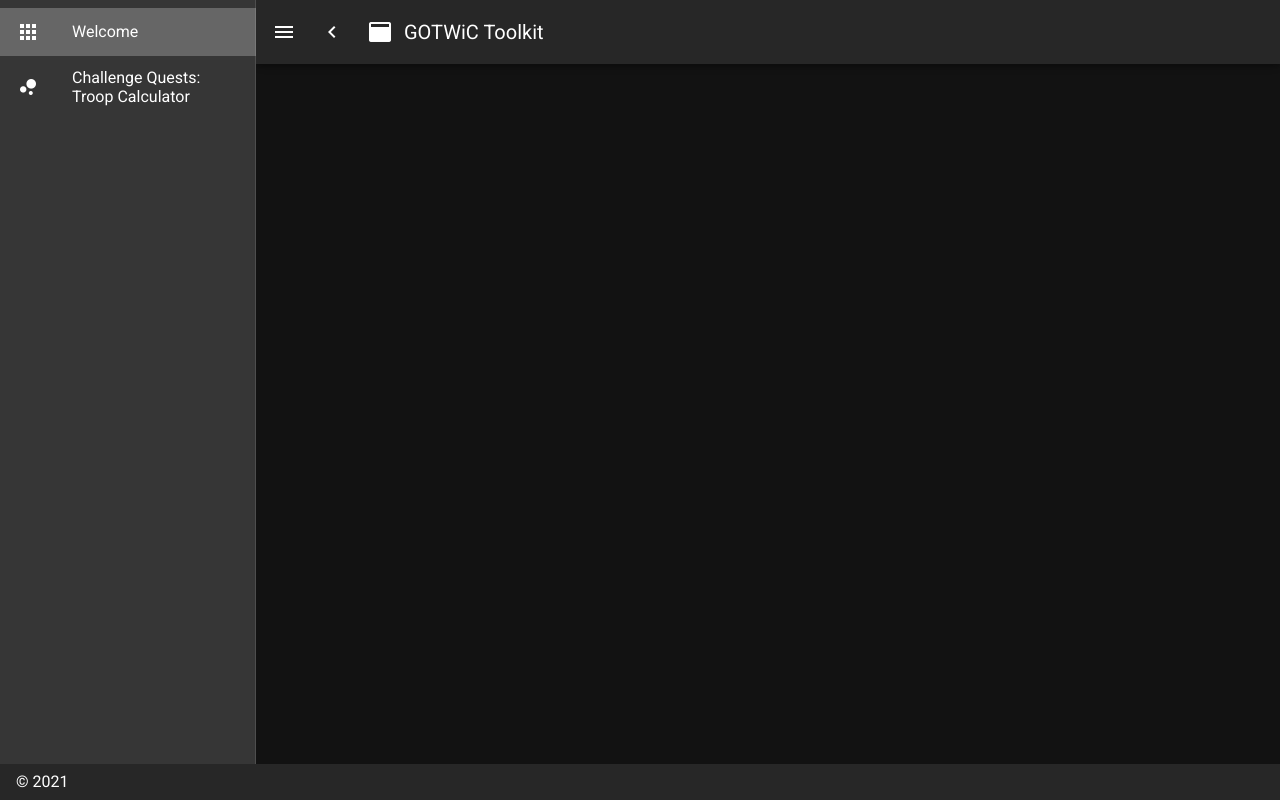
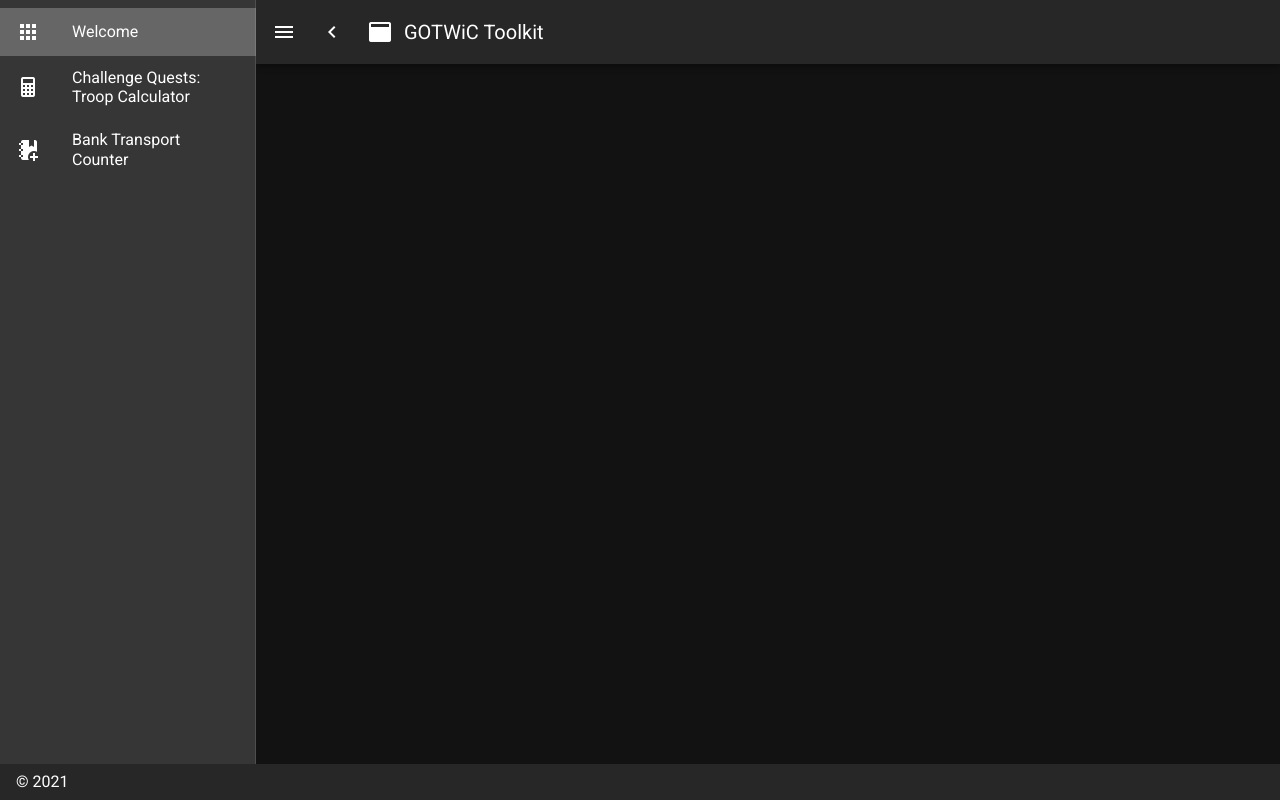
Before and after one commit to cjcanlas01/gotwic-toolkit, a Nuxt app: page / in a window 1280 px wide. Built offline with nearby package versions, Linux system fonts and the light colour scheme.

Commit message:
chore: add sidebar menu for bank transport counter

```diff
--- a/layouts/default.vue
+++ b/layouts/default.vue
@@ -76,9 +76,14 @@ export default {
           to: '/',
         },
         {
-          icon: 'mdi-chart-bubble',
+          icon: 'mdi-calculator',
           title: 'Challenge Quests: Troop Calculator',
           to: '/challenge-quests-calculator',
+        },
+        {
+          icon: 'mdi-notebook-plus',
+          title: 'Bank Transport Counter',
+          to: '/bank-transport-counter',
         },
       ],
       miniVariant: false,
```
